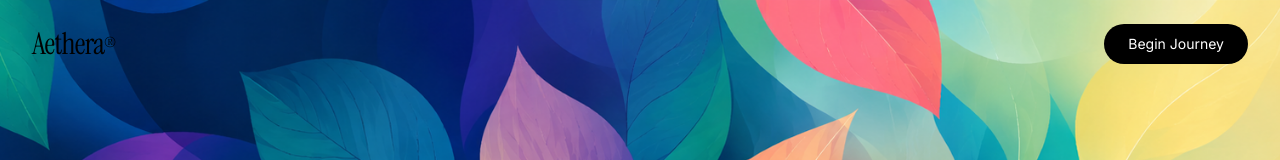
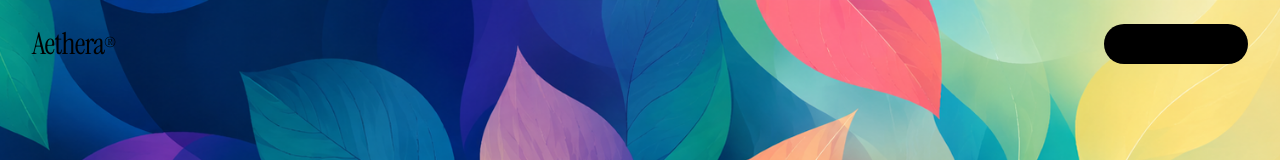
Before and after one commit to vitwnikhitha-ai/family, a React (Vite) app in the folder frontend/: page / in a window 1280 px wide. Shown: the top 160 px of the page. Built offline with nearby package versions, Linux system fonts and the light colour scheme.

Commit message:
Global text color to black and WhatsApp style zoom

```diff
--- a/frontend/src/components/AetheraLanding.jsx
+++ b/frontend/src/components/AetheraLanding.jsx
@@ -28,7 +28,7 @@ export default function AetheraLanding() {
             {/* CTA */}
             <button
               onClick={() => navigate('/login')}
-              className="rounded-full px-6 py-2.5 text-sm bg-[#000000] text-white hover:scale-105 transition-transform"
+              className="rounded-full px-6 py-2.5 text-sm bg-[#000000] text-black hover:scale-105 transition-transform"
             >
               Begin Journey
             </button>
--- a/frontend/src/components/MemberProfile.jsx
+++ b/frontend/src/components/MemberProfile.jsx
@@ -566,7 +566,7 @@ export default function MemberProfile() {
               onClick={(e) => e.stopPropagation()}
             />
             <button
-              className="absolute top-6 right-6 text-white/70 hover:text-white p-2 bg-white/10 rounded-full transition-colors cursor-pointer"
+              className="absolute top-6 right-6 text-black/ hover:text-black p-2 bg-white/10 rounded-full transition-colors cursor-pointer"
               onClick={() => setIsImageExpanded(false)}
             >
               <X className="w-6 h-6" />
--- a/frontend/src/index.css
+++ b/frontend/src/index.css
@@ -9,10 +9,9 @@
     linear-gradient(135deg, #020205 0%, #0a0a1a 100%);
   --background-color: #020205;
 
-  /* 0-5% transparency floating glass material */
   --card: rgba(255, 255, 255, 0.02);
-  --text-primary: #ffffff;
-  --text-secondary: rgba(255, 255, 255, 0.6);
+  --text-primary: #000000;
+  --text-secondary: rgba(0, 0, 0, 0.7);
 
   /* Real physical crystal edge reflections */
   --border: rgba(255, 255, 255, 0.08);
@@ -34,8 +33,8 @@
   --background-color: #020205;
 
   --card: rgba(255, 255, 255, 0.02);
-  --text-primary: #ffffff;
-  --text-secondary: rgba(255, 255, 255, 0.6);
+  --text-primary: #000000;
+  --text-secondary: rgba(0, 0, 0, 0.7);
   --border: rgba(255, 255, 255, 0.08);
   --glass-highlight: inset 1px 1px 1px rgba(255, 255, 255, 0.15), inset -1px -1px 20px rgba(0, 0, 0, 0.5);
 
```
